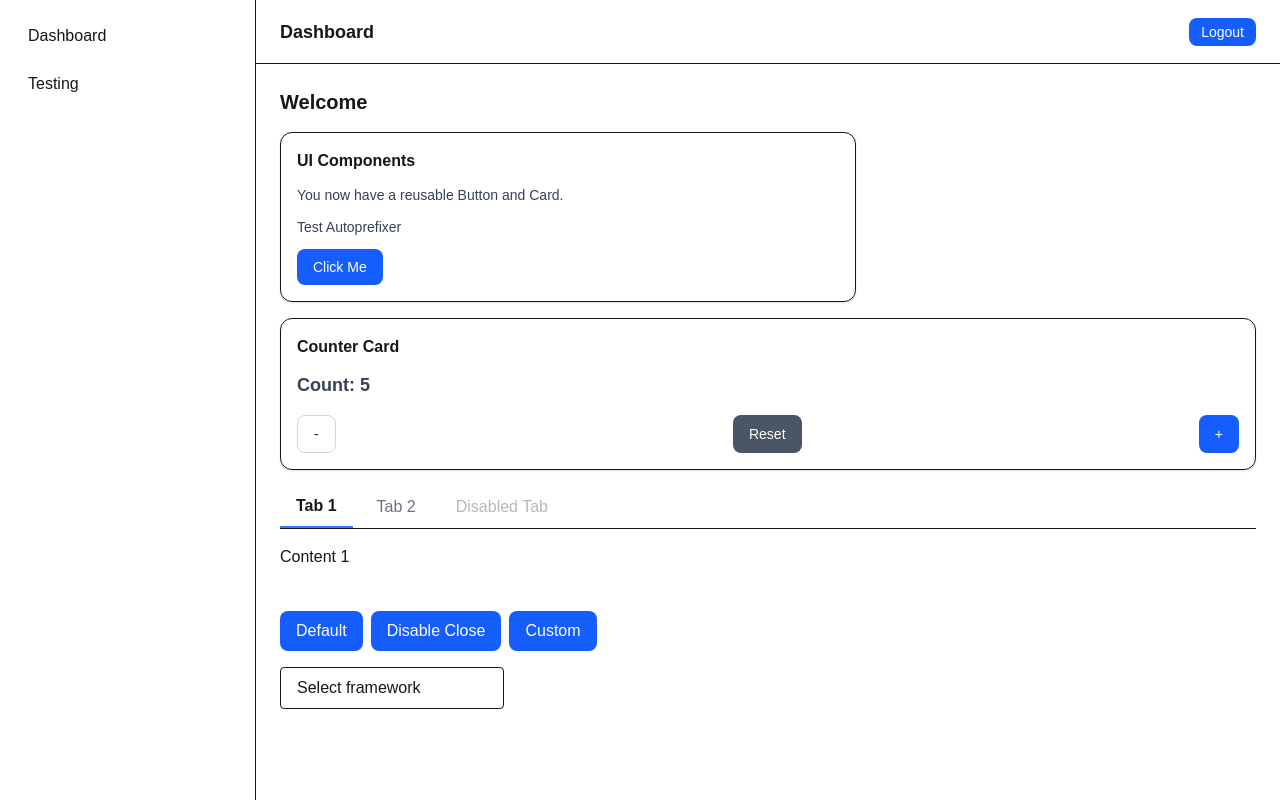
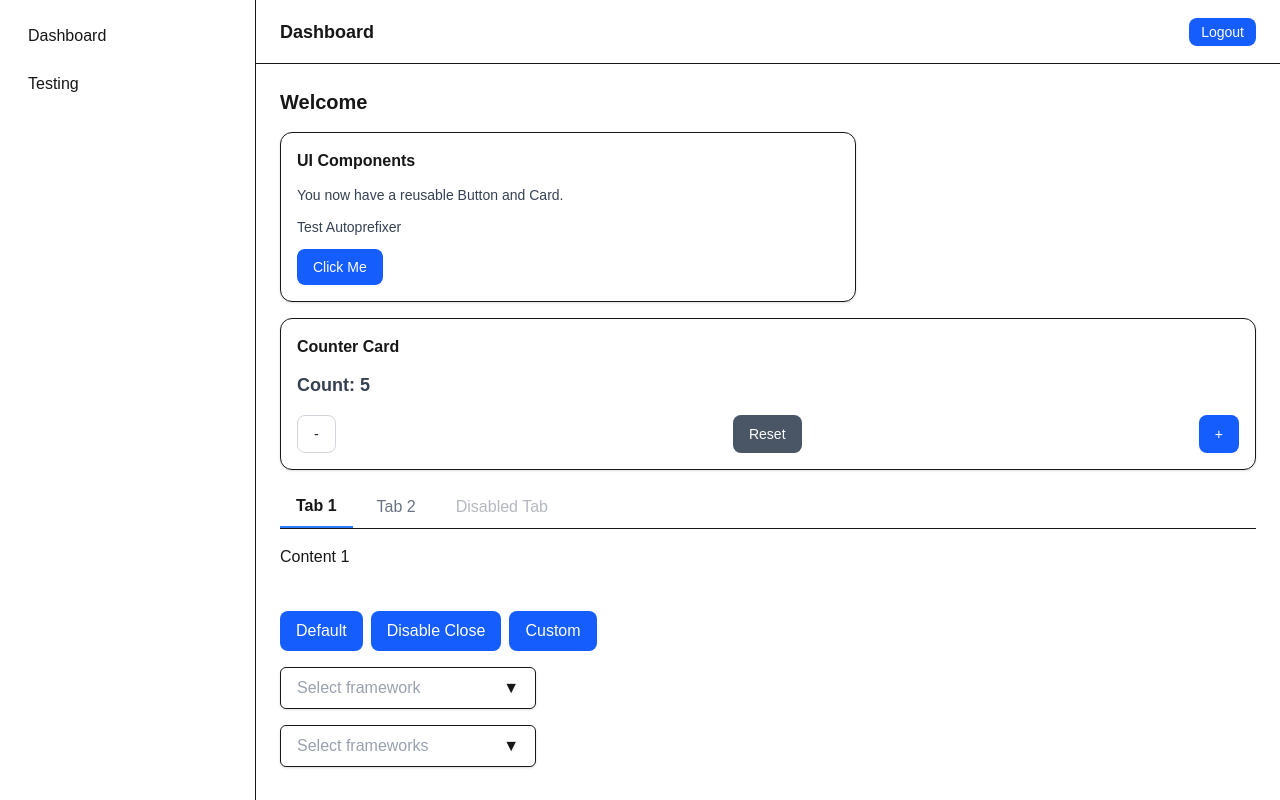
Before and after one commit to Abhi301295/react-next-learning, a Next.js app: page / in a window 1280 px wide. Built offline with nearby package versions, Linux system fonts and the light colour scheme.

Commit message:
dropdown added

```diff
--- a/app/components/playgound/day2.tsx
+++ b/app/components/playgound/day2.tsx
@@ -6,6 +6,7 @@ import { useState } from 'react';
 import { Button } from '../ui/button';
 import Modal from '../shared/modal/Modal';
 import Dropdown from '../shared/dropdown/Dropdown';
+import DropdownOption from '../shared/dropdown/DropdownOption';
 
 const Day2 = () => {
 
@@ -50,11 +51,21 @@ const Day2 = () => {
             </Modal>
 
 
+            <Dropdown placeholder="Select framework" onChange={(val) => console.log(val)}>
+                <DropdownOption value="react">React</DropdownOption>
+                <DropdownOption value="angular">Angular</DropdownOption>
+                <DropdownOption value="vue">Vue</DropdownOption>
+            </Dropdown>
+
             <Dropdown
-                label="Select framework"
-                options={['React', 'Angular', 'Vue']}
-                onSelect={(val) => console.log(val)}
-            />
+                placeholder="Select frameworks"
+                multiple
+                onChange={(val) => console.log(val)}
+            >
+                <DropdownOption value="react">React</DropdownOption>
+                <DropdownOption value="angular">Angular</DropdownOption>
+                <DropdownOption value="vue">Vue</DropdownOption>
+            </Dropdown>
         </>
     )
 }
--- a/app/components/shared/dropdown/Dropdown.tsx
+++ b/app/components/shared/dropdown/Dropdown.tsx
@@ -1,48 +1,116 @@
 'use client';
 
-import { useState } from 'react';
+import React, { useState, useRef, useEffect } from 'react';
 import { cn } from '@/lib/utils';
+import { DropdownOptionProps } from './DropdownOption';
 
 interface DropdownProps {
-  label: string;
-  options: string[];
-  onSelect?: (value: string) => void;
+    children: React.ReactNode;
+    placeholder?: string;
+    onChange?: (value: string | string[]) => void;
     className?: string;
+    multiple?: boolean;
 }
 
-const Dropdown = ({ label, options, onSelect, className }: DropdownProps) => {
+const Dropdown = ({
+    children,
+    placeholder = 'Select option',
+    onChange,
+    className,
+    multiple = false
+}: DropdownProps) => {
+
     const [isOpen, setIsOpen] = useState(false);
-  const [selected, setSelected] = useState<string | null>(null);
+
+    const [selected, setSelected] = useState<string[]>([]);
+
+    const ref = useRef<HTMLDivElement>(null);
+
+    useEffect(() => {
+        const handleClickOutside = (e: MouseEvent) => {
+            if (ref.current && !ref.current.contains(e.target as Node)) {
+                setIsOpen(false);
+            }
+        };
+
+        document.addEventListener('mousedown', handleClickOutside);
+        return () => document.removeEventListener('mousedown', handleClickOutside);
+    }, []);
+
+    const options = React.Children.toArray(children)
+        .filter(Boolean)
+        .map(child => child as React.ReactElement<DropdownOptionProps>);
 
     const handleSelect = (value: string) => {
-    setSelected(value);
+        if (multiple) {
+            let updated: string[];
+
+            if (selected.includes(value)) {
+                updated = selected.filter(v => v !== value);
+            } else {
+                updated = [...selected, value];
+            }
+
+            setSelected(updated);
+            onChange?.(updated);
+        } else {
+            setSelected([value]);
             setIsOpen(false);
-    onSelect?.(value);
+            onChange?.(value);
+        }
     };
 
+    const selectedLabels = options
+        .filter(opt => selected.includes(opt.props.value))
+        .map(opt => opt.props.children);
+
+    const displayText =
+        selectedLabels.length > 0
+            ? selectedLabels.join(', ')
+            : placeholder;
+
     return (
-    <div className={cn('relative w-56', className)}>
+        <div ref={ref} className={cn('relative w-64', className)}>
 
-      {/* Trigger */}
             <button
                 onClick={() => setIsOpen(prev => !prev)}
-        className="w-full border px-4 py-2 text-left rounded bg-white"
+                className="flex items-center justify-between w-full border rounded-md px-4 py-2 bg-white shadow-sm"
             >
-        {selected || label}
+                <span className={cn(selected.length === 0 && 'text-gray-400')}>
+                    {displayText}
+                </span>
+
+                <span className={cn('transition', isOpen && 'rotate-180')}>
+                    ▼
+                </span>
             </button>
 
-      {/* Menu */}
             {isOpen && (
-        <ul className="absolute left-0 mt-2 w-full border rounded bg-white shadow-md z-10">
-          {options.map((option, index) => (
+                <ul className="absolute left-0 mt-2 w-full border rounded-md bg-white shadow-lg z-20">
+                    {options.map((option) => {
+                        const value = option.props.value;
+                        const isSelected = selected.includes(value);
+
+                        return (
                             <li
-              key={index}
-              onClick={() => handleSelect(option)}
-              className="px-4 py-2 hover:bg-gray-100 cursor-pointer"
+                                key={value}
+                                onClick={() => handleSelect(value)}
+                                className={cn(
+                                    'px-4 py-2 cursor-pointer hover:bg-gray-100 flex items-center justify-between',
+                                    isSelected && 'bg-gray-100 font-medium'
+                                )}
                             >
-              {option}
+                                <div className="flex items-center gap-2">
+                                    {multiple && (
+                                        <input type="checkbox" checked={isSelected} readOnly />
+                                    )}
+                                    {option.props.children}
+                                </div>
+
+                                {!multiple && isSelected && <span>✓</span>}
                             </li>
-          ))}
+                        );
+                    })}
                 </ul>
             )}
         </div>
--- /dev/null
+++ b/app/components/shared/dropdown/DropdownOption.tsx
@@ -0,0 +1,12 @@
+'use client';
+
+export interface DropdownOptionProps {
+  value: string;
+  children: React.ReactNode;
+}
+
+const DropdownOption = (_props: DropdownOptionProps) => {
+  return null; // config only
+};
+
+export default DropdownOption;
```
Also changed, not shown: app/components/ui/badge.tsx (added), app/components/ui/input.tsx (added). Lines whose indentation alone changed are shown as unchanged.
